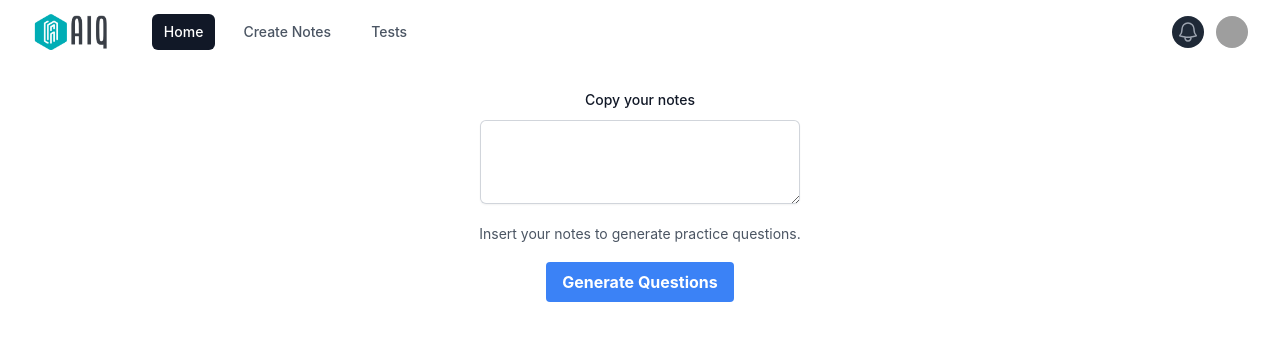
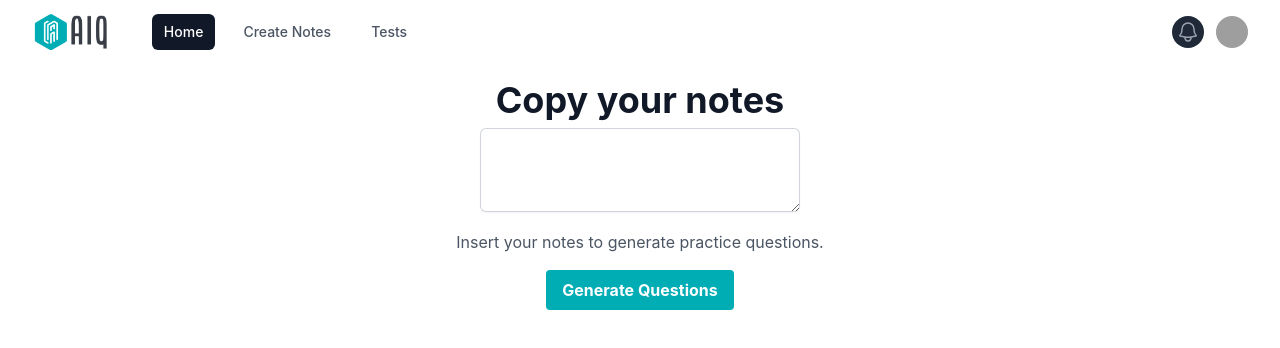
Before and after one commit to SamiBenAmara/ai-news-app, a React (Create React App) app: page /notes in a window 1280 px wide. Shown: the top 348 px of the page. Built offline with nearby package versions, Linux system fonts and the light colour scheme; grey boxes are pictures that could not be loaded.

Commit message:
Made some changes to second page

```diff
--- a/src/App.js
+++ b/src/App.js
@@ -1,8 +1,8 @@
 import React from 'react';
 import { BrowserRouter as Router, Route, Routes } from 'react-router-dom';
 import './App.css';
-import NotesProcess from './Components/process/process';
-import Overlay from './Components/overlay';
+import NotesProcess from './components/process/process';
+import Overlay from './components/overlay';
 import LandingPage from './pages/landing-page';
 
 function App() {
--- a/src/components/process/notes.js
+++ b/src/components/process/notes.js
@@ -168,7 +168,7 @@ const NotesInput = ({ onNext, data, setData }) => {
     return (
 
         <><div className="col-span-full">
-            <label htmlFor="Notes" className="block text-sm font-medium leading-6 text-gray-900">
+            <label htmlFor="Notes" className="block text-4xl font-bold leading-6 text-gray-900 mb-4">
                 Copy your notes
             </label>
             <div className="mt-2">
@@ -181,10 +181,10 @@ const NotesInput = ({ onNext, data, setData }) => {
                     value={text}
                     onChange={handleChange} />
             </div>
-            <p className="mt-3 text-sm leading-6 text-gray-600">Insert your notes to generate practice questions.</p>
+            <p className="mt-3 leading-6 text-gray-600">Insert your notes to generate practice questions.</p>
         </div>
             <button
-                className="bg-blue-500 hover:bg-blue-700 text-white font-bold py-2 px-4 rounded mt-4"
+                className="bg-[#00adb5] hover:bg-[#00565a] text-white font-bold py-2 px-4 rounded mt-4"
                 onClick={handleButtonClick}
             >
                 Generate Questions
```
